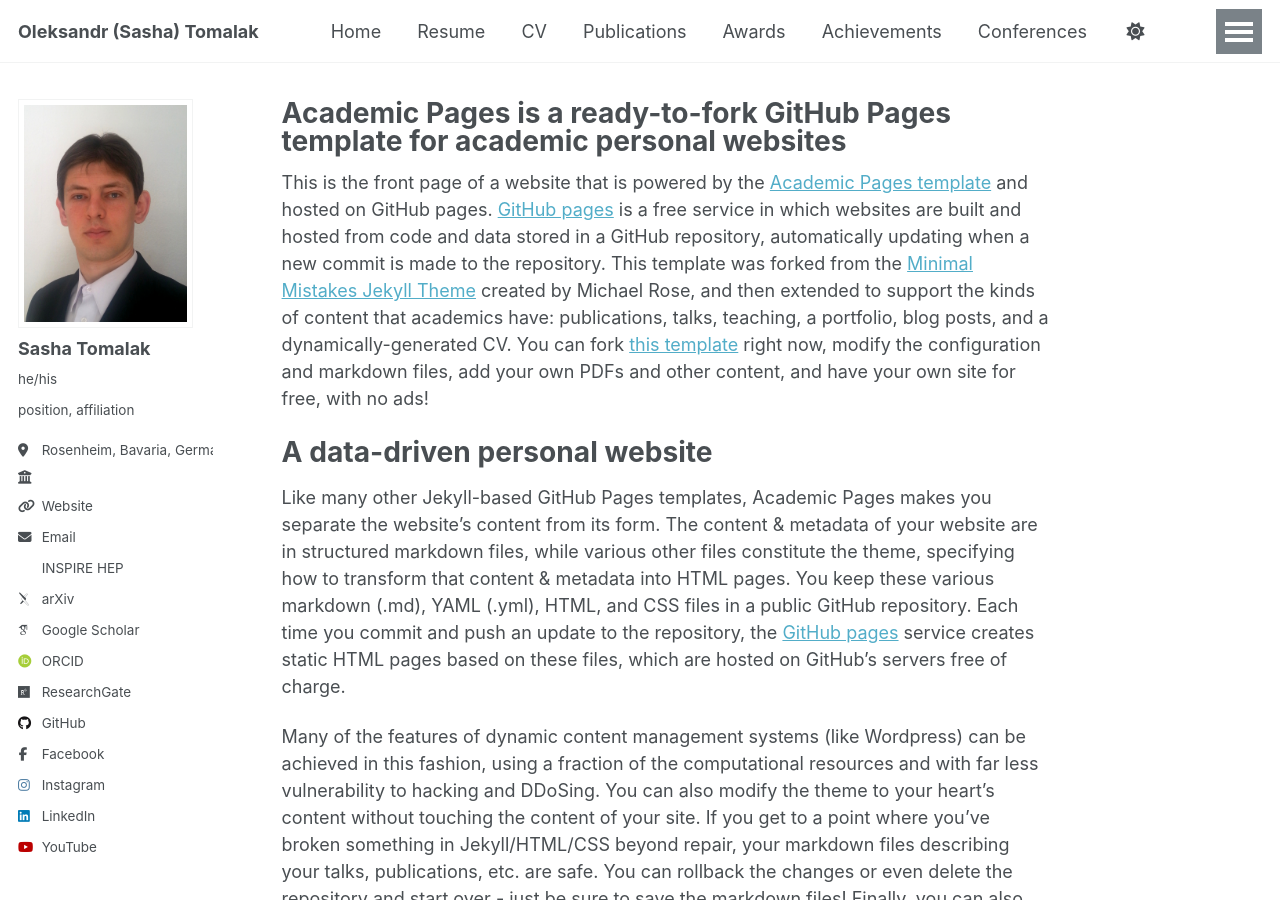
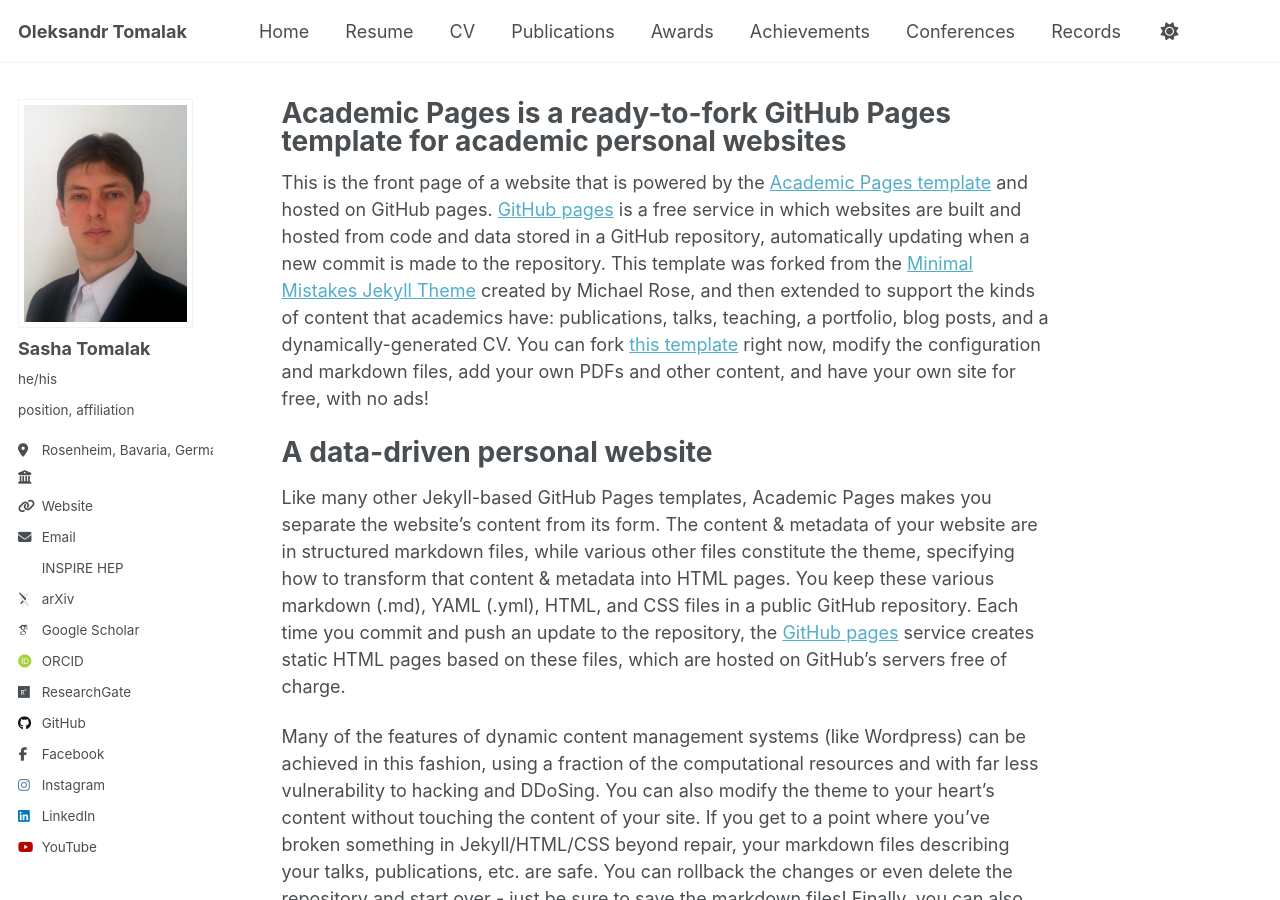
Before and after one commit to tomalak7/tomalak7.github.io, a Jekyll site: the page built from _pages/about.md, in a window 1280 px wide and 900 px high. Built offline with Jekyll 4.4.1, drawn with Linux system fonts in a browser that asks for light colours; some web fonts are replaced.

Commit message:
Update _config.yml

```diff
--- a/_config.yml
+++ b/_config.yml
@@ -9,7 +9,7 @@
 # Basic Site Settings
 locale                   : "en-US"
 site_theme               : "default"
-title                    : "Oleksandr (Sasha) Tomalak"
+title                    : "Oleksandr Tomalak"
 title_separator          : "-"
 name                     : &name "Oleksandr Tomalak"
 description              : &description "personal description"
```
